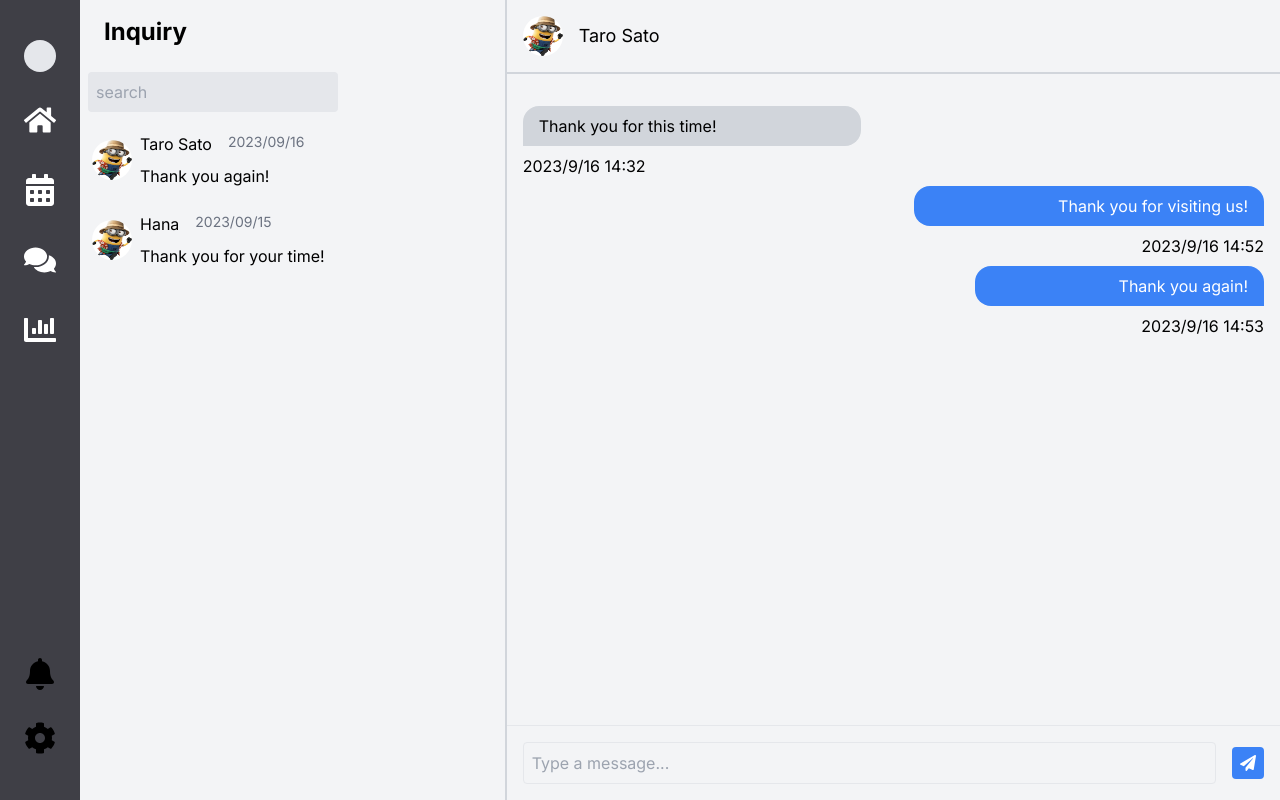
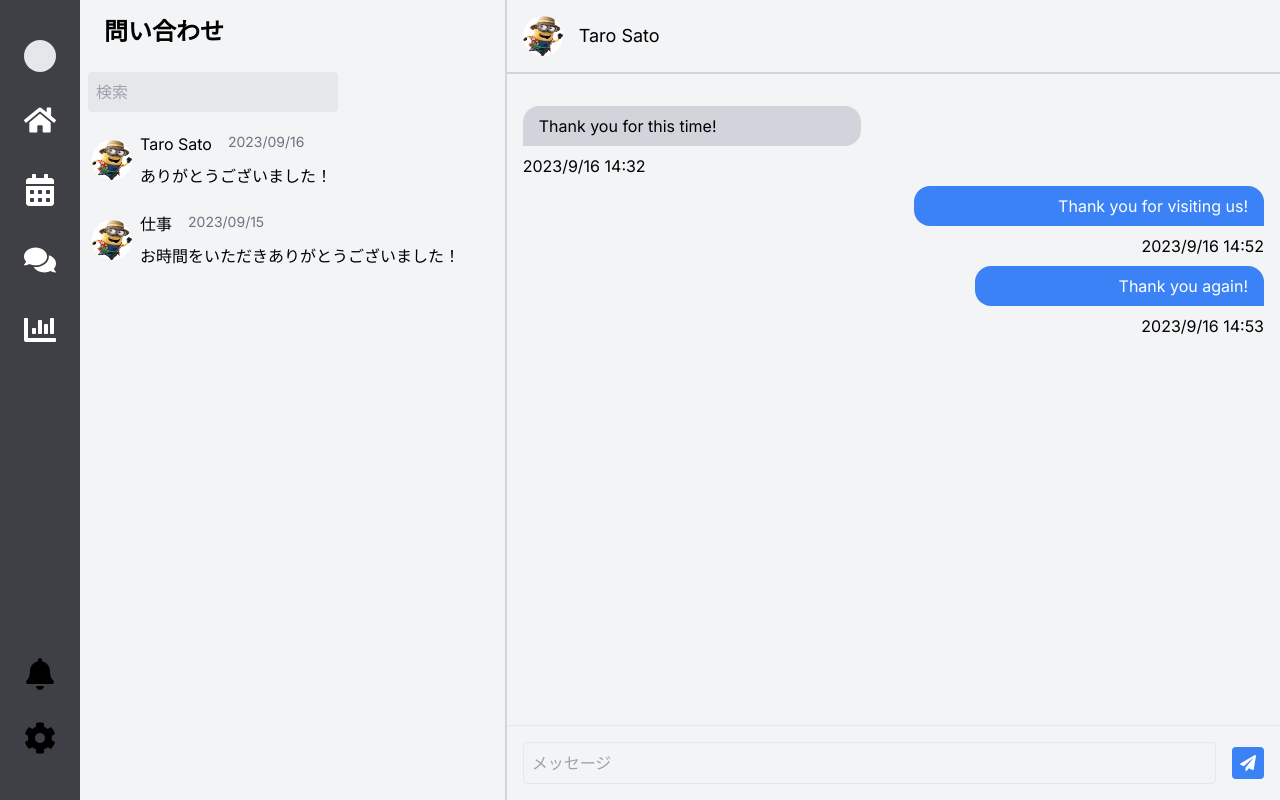
Before and after one commit to genshindev325/rule, a Next.js app in the folder rule-web/: page /chat in a window 1280 px wide. Built offline with nearby package versions, Linux system fonts and the light colour scheme.

Commit message:
chat into jp

```diff
--- a/rule-web/components/chat/chatInput.tsx
+++ b/rule-web/components/chat/chatInput.tsx
@@ -22,7 +22,7 @@ const ChatInput: React.FC<{ sendMessage: (message: string) => void }> = ({
         value={input}
         onChange={(e) => setInput(e.target.value)}
         className="flex-1 p-2 border rounded bg-gray-100"
-        placeholder="Type a message..."
+        placeholder="メッセージ"
       />
       <button
         onClick={handleSend}
--- a/rule-web/components/chat/chatList.tsx
+++ b/rule-web/components/chat/chatList.tsx
@@ -13,13 +13,13 @@ const chats: Chat[] = [
   {
     name: 'Taro Sato',
     date: '2023/09/16',
-    lastMessage: 'Thank you again!',
+    lastMessage: 'ありがとうございました！',
     avatar: '/image/minion.png'
   },
   {
-    name: 'Hana',
+    name: '仕事',
     date: '2023/09/15',
-    lastMessage: 'Thank you for your time!',
+    lastMessage: 'お時間をいただきありがとうございました！',
     avatar: '/image/minion.png'
   },
 ]
@@ -33,11 +33,11 @@ const ChatList: React.FC = () => {
 
   return (
     <div className="w-1/3 py-4 bg-gray-100 border-gray-300 border-r-2 border-solid">
-      <h2 className="text-2xl font-bold mb-4 ml-6">Inquiry</h2>
+      <h2 className="text-2xl font-bold mb-4 ml-6">問い合わせ</h2>
       <input
         type="text"
         className="w-auto p-2 m-2 rounded bg-gray-200 focus:outline-none"
-        placeholder="search"
+        placeholder="検索"
       />
       {/* chat list */}
       <ul>
```
